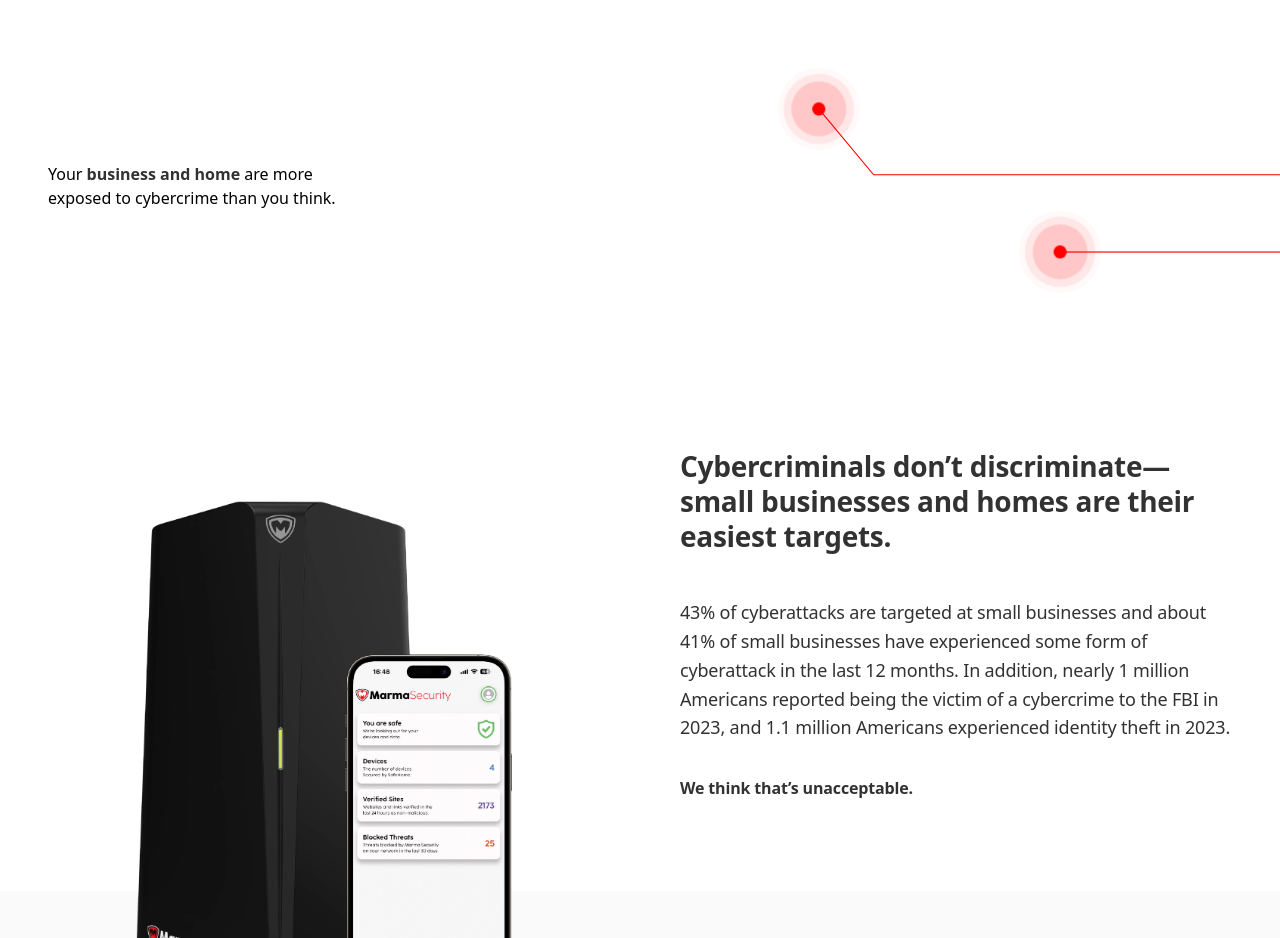
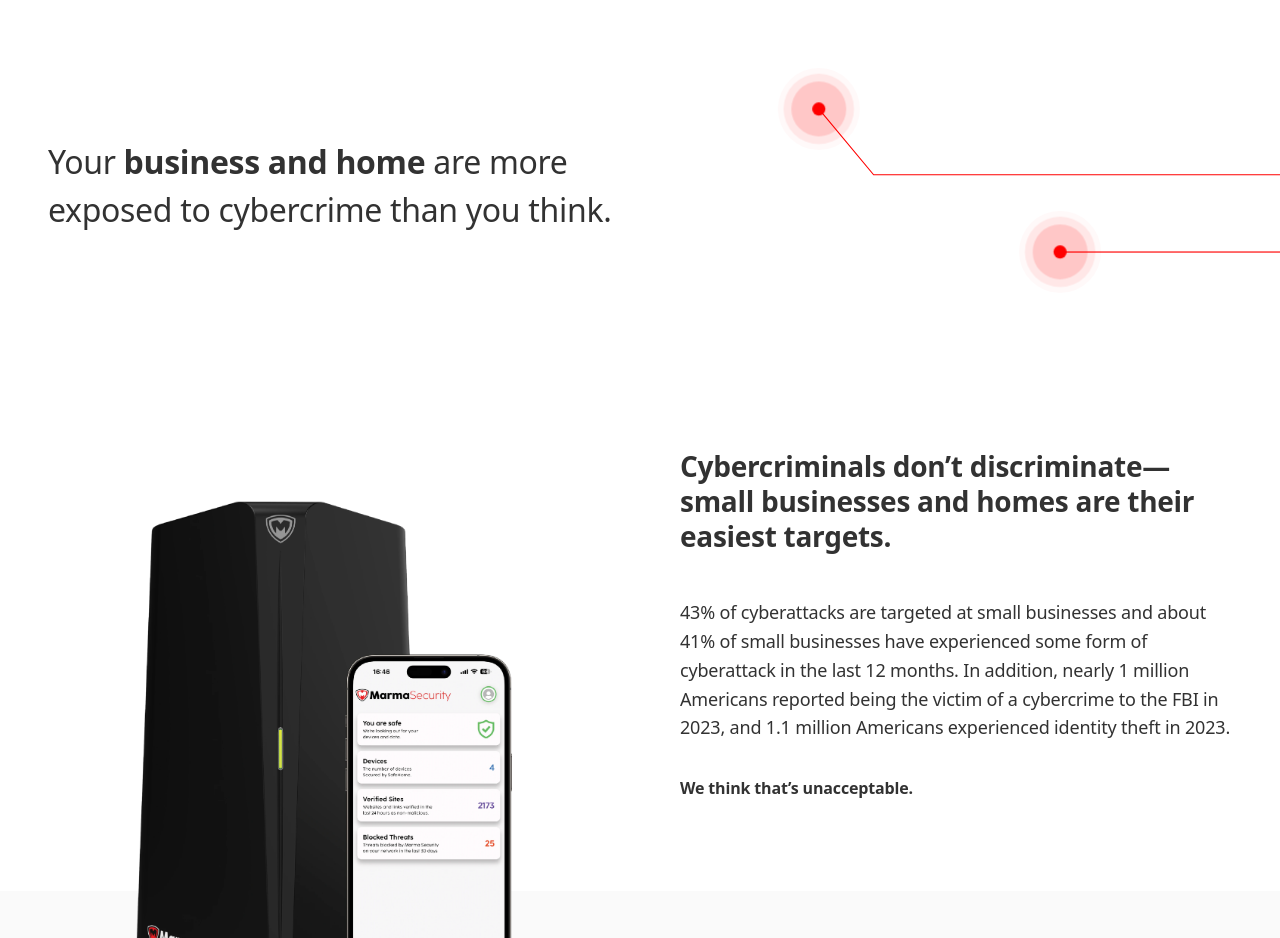
Before and after one commit to vinay-uelement/marma-security, a Next.js app: page / in a window 1280 px wide. Shown: the part 820-1758 px from the top of the page. Built offline with nearby package versions, Linux system fonts and the light colour scheme.

Commit message:
fixed font side

```diff
--- a/app/page.tsx
+++ b/app/page.tsx
@@ -54,7 +54,7 @@ export default function Home() {
         {/* The flex container now stays flex-col until 901px */}
         <div className="flex flex-col min-[901px]:flex-row justify-between items-start min-[901px]:items-center mb-2 gap-8 relative z-10 w-full md:mb-16">
           {/* TEXT */}
-          <h2 className="w-full min-[901px]:w-[55%] home-exposed-heading text-left">
+          <h2 className="fl2 w-full min-[901px]:w-[55%] home-exposed-heading text-left">
             Your{" "}
             <HighlightedText
               text="business and home"
```
